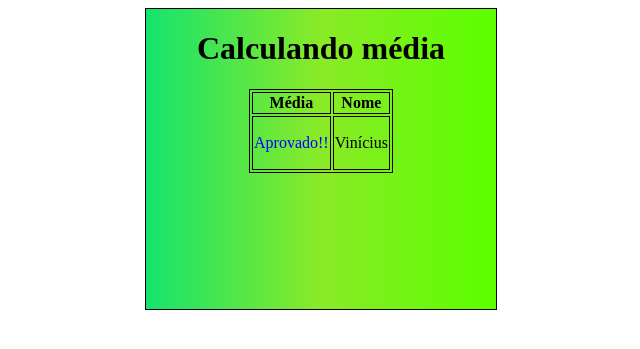
After one commit to viniciusmbarbosa/aulas-php-tec, a PHP site: page /exercicio05.php in a window 1280 px wide. The commit adds this page. Shown: the top 349 px of the page, without its empty margins (319-959 px from the left). Run offline with PHP 8.4, Linux system fonts and the light colour scheme.

Commit message:
Exercício e correção

```diff
--- /dev/null
+++ b/exercicios/exercicio05.php
@@ -0,0 +1,86 @@
+<!DOCTYPE html>
+<html lang="en">
+<head>
+    <meta charset="UTF-8">
+    <meta name="viewport" content="width=device-width, initial-scale=1.0">
+    <title>Document</title>
+</head>
+<style>
+    h1{
+        text-align: center;
+    }
+    .aprovado{
+        color: blue;
+
+    }
+    .reprovado{
+        color: red;
+    }
+    div{
+        margin: auto;
+        border: solid 1px black;
+        width: 350px;
+        background: linear-gradient(to left, #5bff00,#8aea27, #15e36e);
+        height: 300px;
+
+    }
+    table, th, td{
+        border: solid 1px black;
+        margin: auto;
+
+    }
+    tr{
+        border: solid 1px black ;
+    }
+
+</style>
+<body>
+
+<div>
+    <h1>Calculando média</h1>
+    <?php
+
+        $nome = "Vinícius";
+
+        function calcular(float $nota1, float $nota2):float {
+          $media = ($nota1 + $nota2) / 2;
+          return $media;
+        }
+
+
+    $nota1 = 10;
+    $nota2 = 5;
+
+    $media = calcular($nota1,$nota2);
+
+
+    function situacao ($valordaMedia){
+
+
+    if ($valordaMedia >= 7) {
+            return "<p class=\"aprovado\">Aprovado!!</p>";
+    } else {
+        return "<p class=\"reprovado\">Reprovado!</p>";
+     }
+
+
+    } ?>
+
+
+    <table>
+    <tr>
+        <th>Média</th>
+        <th>Nome</th>
+    </tr>
+    <tr>
+        <td><?=situacao($media)?></td>
+        <td><?=$nome?></td>
+    </tr>
+
+    </table>
+
+
+</div>
+
+</body>
+</html>
```
Also changed, not shown: correcao.php (added, +11 -0 lines), exercicios/exercicio04.php (+79 -21 lines).
